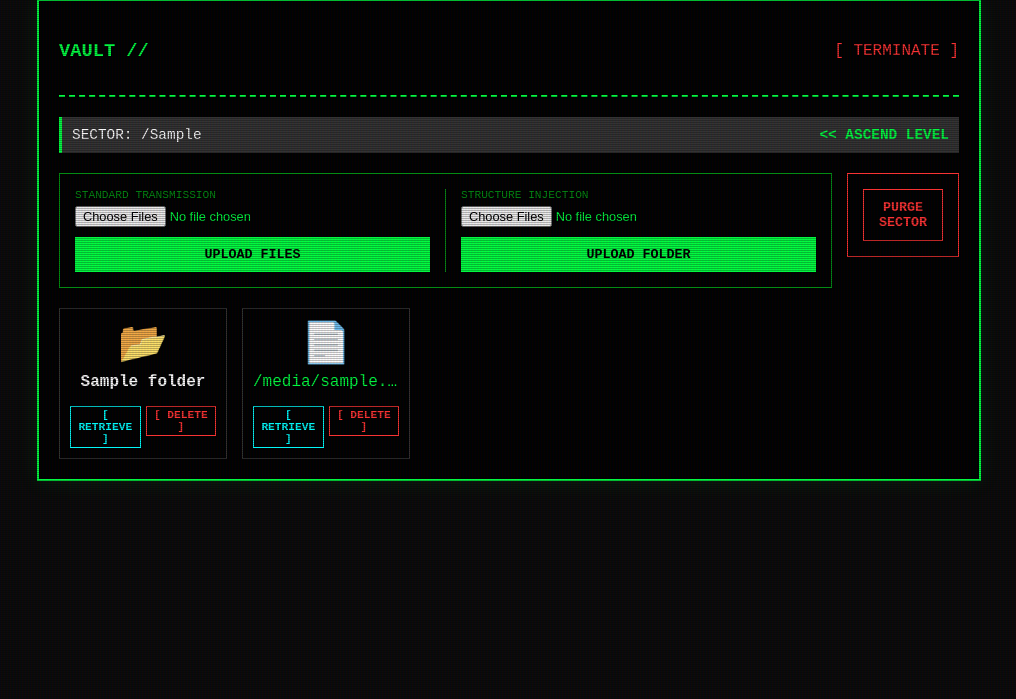
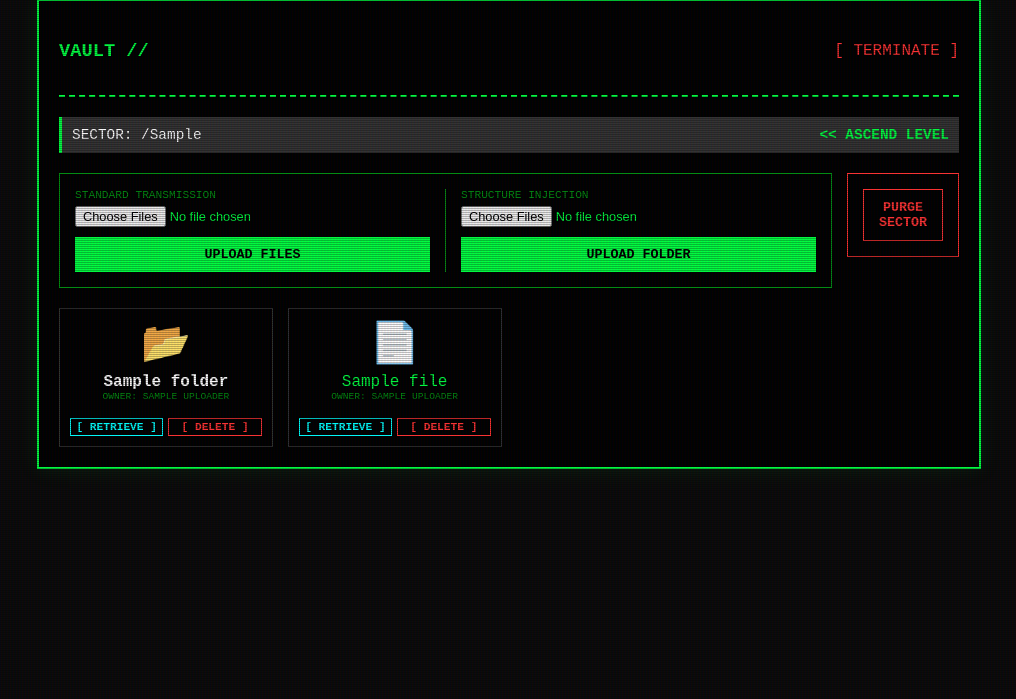
Before and after one commit to Muhsin-603/FTP, a Flask app: template templates/dashboard.html in a window 1280 px wide. Shown: the part 41-740 px from the top of the page, without its empty margins (131-1147 px from the left). Run offline with Flask 3, Linux system fonts and the light colour scheme; the template is opened without the code that fills it: most values are stand-ins (such as "Sample title", 1, 10 or a date in 2020).

Commit message:
updated dashboard

```diff
--- a/app.py
+++ b/app.py
@@ -5,15 +5,14 @@ import sqlite3
 import os
 import sys
 import shutil
-import tempfile # For creating temporary zip files
+import tempfile
+import time
 
 app = Flask(__name__)
 app.secret_key = "change-this-to-something-wild-drac"
 
 # --- Configuration ---
 DB_NAME = "users.db"
-
-# DEFAULT: If you don't provide a folder argument, we use 'uploads'
 BASE_DIR = os.path.abspath("uploads")
 
 if len(sys.argv) > 1:
@@ -36,6 +35,7 @@ def get_db():
 def init_db():
     conn = get_db()
     c = conn.cursor()
+    # Users Table
     c.execute("""
         CREATE TABLE IF NOT EXISTS users (
             id INTEGER PRIMARY KEY AUTOINCREMENT,
@@ -43,12 +43,22 @@ def init_db():
             password TEXT
         )
     """)
+    # Metadata Table (Tracks who uploaded what)
+    c.execute("""
+        CREATE TABLE IF NOT EXISTS file_metadata (
+            id INTEGER PRIMARY KEY AUTOINCREMENT,
+            filepath TEXT,
+            filename TEXT,
+            uploader TEXT,
+            timestamp DATETIME DEFAULT CURRENT_TIMESTAMP
+        )
+    """)
     conn.commit()
     conn.close()
 
 init_db()
 
-# --- Security Gate ---
+# --- Helpers ---
 def login_required(f):
     def wrapper(*args, **kwargs):
         if "user_id" not in session:
@@ -56,6 +66,24 @@ def login_required(f):
         return f(*args, **kwargs)
     wrapper.__name__ = f.__name__
     return wrapper
+
+def save_metadata(rel_path, filename, uploader):
+    try:
+        conn = get_db()
+        # Remove old entry if it exists (overwrite logic)
+        conn.execute("DELETE FROM file_metadata WHERE filepath=? AND filename=?", (rel_path, filename))
+        conn.execute("INSERT INTO file_metadata (filepath, filename, uploader) VALUES (?, ?, ?)",
+                     (rel_path, filename, uploader))
+        conn.commit()
+        conn.close()
+    except Exception as e:
+        print(f"Metadata Error: {e}")
+
+def get_metadata_map(rel_path):
+    conn = get_db()
+    rows = conn.execute("SELECT filename, uploader FROM file_metadata WHERE filepath=?", (rel_path,)).fetchall()
+    conn.close()
+    return {row['filename']: row['uploader'] for row in rows}
 
 # --- Routes ---
 
@@ -96,27 +124,34 @@ def register():
 def dashboard(req_path):
     abs_path = os.path.join(BASE_DIR, req_path)
 
-    # Security Check
     if not os.path.commonprefix([abs_path, BASE_DIR]) == BASE_DIR:
         return abort(404)
 
-    # If it's a file, we usually download it, but let's keep the dashboard logic purely for navigation here
     if os.path.isfile(abs_path):
          return send_from_directory(os.path.dirname(abs_path), os.path.basename(abs_path))
 
     if not os.path.exists(abs_path):
         return abort(404)
 
+    # Get Metadata for this folder
+    meta_map = get_metadata_map(req_path)
+
     items = os.listdir(abs_path)
     folders = []
     files = []
 
     for item in items:
+        # Hide the temporary partial files from the view
+        if item.endswith(".part"):
+            continue
+
         item_path = os.path.join(abs_path, item)
+        uploader = meta_map.get(item, "Unknown") # Default to Unknown if not in DB
+
         if os.path.isdir(item_path):
-            folders.append(item)
+            folders.append({'name': item, 'uploader': uploader})
         else:
-            files.append(item)
+            files.append({'name': item, 'uploader': uploader})
 
     parent = os.path.dirname(req_path) if req_path else None
 
@@ -143,6 +178,7 @@ def upload_file():
         return redirect(url_for('dashboard', req_path=current_path))
 
     files = request.files.getlist('file')
+    uploader = session["username"]
 
     for file in files:
         if file.filename == '':
@@ -153,12 +189,57 @@ def upload_file():
         safe_rel_path = os.path.join(*safe_parts)
         full_dest_path = os.path.join(target_dir, safe_rel_path)
 
-        os.makedirs(os.path.dirname(full_dest_path), exist_ok=True)
-        file.save(full_dest_path)
+        # Determine the directory of the file (for metadata relative path)
+        file_dir_rel = os.path.dirname(safe_rel_path)
+        # If it's a folder upload, we want to tag the root folder?
+        # Actually, let's just tag the file itself.
+        # But we need to store metadata relative to the dashboard view.
+        # If I upload Folder/File.txt, dashboard at / sees "Folder".
+        # Let's tag the specific file.
+        # Ideally, we tag the root folder too.
+
+        # 1. ATOMIC SAVE PROTOCOL
+        temp_path = full_dest_path + ".part"
+
+        try:
+            os.makedirs(os.path.dirname(full_dest_path), exist_ok=True)
+            file.save(temp_path)
+
+            # If we reached here, upload is complete and valid.
+            # Rename .part to real name
+            if os.path.exists(full_dest_path):
+                os.remove(full_dest_path) # Overwrite existing
+            os.rename(temp_path, full_dest_path)
+
+            # 2. METADATA TAGGING
+            # We tag the file itself
+            # We need the relative path of the file w.r.t BASE_DIR + current_path?
+            # No, w.r.t the folder it sits in.
+
+            # For the dashboard to see it:
+            # If I am at /dashboard/Sub, and file is at /Sub/file.txt
+            # DB needs: filepath="Sub", filename="file.txt"
+
+            # Calculate where this file lives relative to BASE_DIR
+            actual_rel_dir = os.path.join(current_path, os.path.dirname(safe_rel_path))
+            # Normalize path separators
+            actual_rel_dir = actual_rel_dir.replace("\\", "/").strip("/")
+
+            save_metadata(actual_rel_dir, os.path.basename(full_dest_path), uploader)
+
+            # Also tag the top-level folder if it's a folder upload
+            if len(safe_parts) > 1:
+                top_folder = safe_parts[0]
+                save_metadata(current_path, top_folder, uploader)
+
+        except Exception as e:
+            print(f"Upload Failed: {e}")
+            # CLEANUP CORRUPTED FILE
+            if os.path.exists(temp_path):
+                os.remove(temp_path)
 
     return redirect(url_for('dashboard', req_path=current_path))
 
-# --- RETRIEVAL PROTOCOLS (Download) ---
 @app.route("/retrieve", methods=["POST"])
 @login_required
 def retrieve_item():
@@ -167,38 +248,27 @@ def retrieve_item():
 
     target_path = os.path.join(BASE_DIR, current_path, item_name)
 
-    # Security: Stay inside BASE_DIR
     if not os.path.commonprefix([target_path, BASE_DIR]) == BASE_DIR:
         abort(403)
 
     if not os.path.exists(target_path):
         abort(404)
 
-    # 1. If it's a FILE, just send it
     if os.path.isfile(target_path):
         return send_from_directory(os.path.dirname(target_path), os.path.basename(target_path), as_attachment=True)
 
-    # 2. If it's a FOLDER, zip it first
     elif os.path.isdir(target_path):
-        # Create a temp directory to store the zip
         temp_dir = tempfile.mkdtemp()
         try:
-            # Create zip file name (e.g., MyFolder.zip)
             zip_name = f"{item_name}"
             zip_path = os.path.join(temp_dir, zip_name)
-
-            # Make the archive (shutil automatically adds .zip extension)
             shutil.make_archive(zip_path, 'zip', target_path)
-
-            # Send the zip file
             return send_file(f"{zip_path}.zip", as_attachment=True, download_name=f"{item_name}.zip")
         except Exception as e:
-            print(f"Error zipping: {e}")
             abort(500)
 
     return redirect(url_for('dashboard', req_path=current_path))
 
-# --- DESTRUCTION PROTOCOLS ---
 @app.route("/delete", methods=["POST"])
 @login_required
 def delete_item():
@@ -214,6 +284,12 @@ def delete_item():
             shutil.rmtree(target_path)
         else:
             os.remove(target_path)
+
+        # DELETE METADATA
+        conn = get_db()
+        conn.execute("DELETE FROM file_metadata WHERE filepath=? AND filename=?", (current_path, item_name))
+        conn.commit()
+        conn.close()
 
     return redirect(url_for('dashboard', req_path=current_path))
 
@@ -234,6 +310,12 @@ def delete_all():
             else:
                 os.remove(item_path)
 
+        # Wipe metadata for this sector
+        conn = get_db()
+        conn.execute("DELETE FROM file_metadata WHERE filepath=?", (current_path,))
+        conn.commit()
+        conn.close()
+
     return redirect(url_for('dashboard', req_path=current_path))
 
 @app.route("/logout")
--- a/templates/dashboard.html
+++ b/templates/dashboard.html
@@ -72,47 +72,30 @@
         .btn-del-mini { background: transparent; color: var(--error-red); border: 1px solid var(--error-red); padding: 2px 5px; font-size: 0.7em; flex: 1; }
         .btn-del-mini:hover { background: var(--error-red); color: white; }
 
-        .grid { display: grid; grid-template-columns: repeat(auto-fill, minmax(160px, 1fr)); gap: 15px; }
+        .grid { display: grid; grid-template-columns: repeat(auto-fill, minmax(170px, 1fr)); gap: 15px; }
         .item-card { border: 1px solid var(--dim-gray); padding: 10px; text-align: center; transition: all 0.2s; display: flex; flex-direction: column; justify-content: space-between; }
         .item-card:hover { border-color: var(--terminal-green); background: rgba(0, 255, 65, 0.05); }
-        .item-link { text-decoration: none; color: var(--terminal-green); overflow: hidden; text-overflow: ellipsis; margin-bottom: 10px; }
+        .item-link { text-decoration: none; color: var(--terminal-green); overflow: hidden; text-overflow: ellipsis; margin-bottom: 5px; }
         .folder-link { color: #fff; font-weight: bold; }
         .icon { font-size: 2.5em; display: block; margin-bottom: 5px; }
         .back-btn { color: var(--terminal-green); text-decoration: none; font-weight: bold; }
 
+        .uploader-tag { font-size: 0.6em; color: var(--terminal-dim); text-transform: uppercase; margin-bottom: 10px; display: block; }
+
         /* --- PROGRESS MODAL CSS --- */
         #progress-modal {
-            display: none; /* Hidden by default */
-            position: fixed; top: 0; left: 0; width: 100%; height: 100%;
+            display: none; position: fixed; top: 0; left: 0; width: 100%; height: 100%;
             background: rgba(0, 0, 0, 0.9); z-index: 2000;
-            justify-content: center; align-items: center;
-            flex-direction: column;
+            justify-content: center; align-items: center; flex-direction: column;
         }
+        .progress-box { width: 400px; padding: 20px; border: 2px solid var(--terminal-green); background: #000; box-shadow: 0 0 30px var(--terminal-green); text-align: center; }
+        .progress-title { color: var(--terminal-green); margin-bottom: 15px; font-size: 1.2em; text-transform: uppercase; letter-spacing: 2px; animation: blink 1s infinite; }
+        .progress-bar-container { width: 100%; height: 20px; background: #111; border: 1px solid var(--dim-gray); margin-bottom: 10px; position: relative; }
+        #progress-fill { height: 100%; background: var(--terminal-green); width: 0%; transition: width 0.1s linear; }
+        #progress-text { color: #fff; font-size: 0.9em; margin-bottom: 15px; }
 
-        .progress-box {
-            width: 400px; padding: 20px; border: 2px solid var(--terminal-green);
-            background: #000; box-shadow: 0 0 30px var(--terminal-green);
-            text-align: center;
-        }
-
-        .progress-title {
-            color: var(--terminal-green); margin-bottom: 15px; font-size: 1.2em;
-            text-transform: uppercase; letter-spacing: 2px;
-            animation: blink 1s infinite;
-        }
-
-        .progress-bar-container {
-            width: 100%; height: 20px; background: #111;
-            border: 1px solid var(--dim-gray); margin-bottom: 10px;
-            position: relative;
-        }
-
-        #progress-fill {
-            height: 100%; background: var(--terminal-green); width: 0%;
-            transition: width 0.1s linear;
-        }
-
-        #progress-text { color: #fff; font-size: 0.9em; }
+        .btn-cancel { background: var(--error-red); color: white; border: none; padding: 10px; font-weight: bold; cursor: pointer; width: 100%; }
+        .btn-cancel:hover { background: #ff0000; box-shadow: 0 0 10px var(--error-red); }
 
         @keyframes blink { 0% { opacity: 1; } 50% { opacity: 0.5; } 100% { opacity: 1; } }
 
@@ -163,16 +146,21 @@
         <div class="grid">
             {% for folder in folders %}
             <div class="item-card">
-                <a href="{{ url_for('dashboard', req_path=(current_path + '/' + folder) if current_path else folder) }}" class="item-link folder-link"><span class="icon">📂</span>{{ folder }}</a>
+                <div>
+                    <a href="{{ url_for('dashboard', req_path=(current_path + '/' + folder.name) if current_path else folder.name) }}" class="item-link folder-link">
+                        <span class="icon">📂</span>{{ folder.name }}
+                    </a>
+                    <span class="uploader-tag">OWNER: {{ folder.uploader }}</span>
+                </div>
                 <div class="btn-group">
                     <form onsubmit="handleRetrieve(event, this)" style="flex:1;">
                         <input type="hidden" name="current_path" value="{{ current_path }}">
-                        <input type="hidden" name="item_name" value="{{ folder }}">
+                        <input type="hidden" name="item_name" value="{{ folder.name }}">
                         <button type="submit" class="btn-retrieve">[ RETRIEVE ]</button>
                     </form>
-                    <form action="/delete" method="post" onsubmit="return confirmDelete('{{ folder }}')" style="flex:1;">
+                    <form action="/delete" method="post" onsubmit="return confirmDelete('{{ folder.name }}')" style="flex:1;">
                         <input type="hidden" name="current_path" value="{{ current_path }}">
-                        <input type="hidden" name="item_name" value="{{ folder }}">
+                        <input type="hidden" name="item_name" value="{{ folder.name }}">
                         <button type="submit" class="btn-del-mini">[ DELETE ]</button>
                     </form>
                 </div>
@@ -181,16 +169,21 @@
 
             {% for file in files %}
             <div class="item-card">
-                <a href="{{ url_for('dashboard', req_path=(current_path + '/' + file) if current_path else file) }}" class="item-link"><span class="icon">📄</span>{{ file }}</a>
+                <div>
+                    <a href="{{ url_for('dashboard', req_path=(current_path + '/' + file.name) if current_path else file.name) }}" class="item-link">
+                        <span class="icon">📄</span>{{ file.name }}
+                    </a>
+                    <span class="uploader-tag">OWNER: {{ file.uploader }}</span>
+                </div>
                 <div class="btn-group">
                     <form onsubmit="handleRetrieve(event, this)" style="flex:1;">
                         <input type="hidden" name="current_path" value="{{ current_path }}">
-                        <input type="hidden" name="item_name" value="{{ file }}">
+                        <input type="hidden" name="item_name" value="{{ file.name }}">
                         <button type="submit" class="btn-retrieve">[ RETRIEVE ]</button>
                     </form>
-                    <form action="/delete" method="post" onsubmit="return confirmDelete('{{ file }}')" style="flex:1;">
+                    <form action="/delete" method="post" onsubmit="return confirmDelete('{{ file.name }}')" style="flex:1;">
                         <input type="hidden" name="current_path" value="{{ current_path }}">
-                        <input type="hidden" name="item_name" value="{{ file }}">
+                        <input type="hidden" name="item_name" value="{{ file.name }}">
                         <button type="submit" class="btn-del-mini">[ DELETE ]</button>
                     </form>
                 </div>
@@ -212,6 +205,7 @@
                 <div id="progress-fill"></div>
             </div>
             <div id="progress-text">INITIALIZING PROTOCOLS...</div>
+            <button class="btn-cancel" onclick="abortTransfer()">[ ABORT SEQUENCE ]</button>
         </div>
     </div>
 
@@ -219,38 +213,37 @@
         function confirmNuke() { return confirm("WARNING: INCINERATE SECTOR?\n\nCannot be undone."); }
         function confirmDelete(name) { return confirm("Delete: " + name + "?"); }
 
+        let activeXHR = null; // Store the active request to cancel it later
+
         // --- UPLOAD LOGIC ---
         function handleUpload(event, form) {
-            event.preventDefault(); // Stop normal form submit
+            event.preventDefault();
             let formData = new FormData(form);
-
-            // Check if files are selected
             if(formData.getAll("file")[0].size === 0) return;
 
             showModal("TRANSMITTING TO CORE");
 
-            let xhr = new XMLHttpRequest();
-            xhr.open("POST", "/upload", true);
+            activeXHR = new XMLHttpRequest();
+            activeXHR.open("POST", "/upload", true);
 
-            // Listen to Upload Progress
-            xhr.upload.onprogress = function(e) {
+            activeXHR.upload.onprogress = function(e) {
                 if (e.lengthComputable) {
                     let percent = (e.loaded / e.total) * 100;
                     updateProgress(percent, "UPLOADING PACKETS: " + Math.round(percent) + "%");
                 }
             };
 
-            xhr.onload = function() {
-                if (xhr.status === 200) {
+            activeXHR.onload = function() {
+                if (activeXHR.status === 200) {
                     updateProgress(100, "TRANSMISSION COMPLETE");
-                    setTimeout(() => window.location.reload(), 500); // Reload to show files
+                    setTimeout(() => window.location.reload(), 500);
                 } else {
                     updateProgress(0, "ERROR: LINK SEVERED");
                     setTimeout(hideModal, 2000);
                 }
             };
 
-            xhr.send(formData);
+            activeXHR.send(formData);
         }
 
         // --- DOWNLOAD LOGIC ---
@@ -261,41 +254,30 @@
 
             showModal("RECEIVING DATA STREAM");
 
-            let xhr = new XMLHttpRequest();
-            xhr.open("POST", "/retrieve", true);
-            xhr.responseType = "blob"; // Vital: Treat response as binary file
+            activeXHR = new XMLHttpRequest();
+            activeXHR.open("POST", "/retrieve", true);
+            activeXHR.responseType = "blob";
 
-            // Listen to Download Progress
-            xhr.onprogress = function(e) {
+            activeXHR.onprogress = function(e) {
                 if (e.lengthComputable) {
                     let percent = (e.loaded / e.total) * 100;
                     updateProgress(percent, "DOWNLOADING: " + Math.round(percent) + "%");
                 } else {
-                    // Sometimes servers don't send Content-Length for zips
-                    updateProgress(100, "STREAMING DATA (SIZE UNKNOWN)...");
+                    updateProgress(100, "STREAMING DATA...");
                 }
             };
 
-            xhr.onload = function() {
-                if (xhr.status === 200) {
-                    // Create a hidden link to trigger the browser's save dialog
+            activeXHR.onload = function() {
+                if (activeXHR.status === 200) {
                     let blob = this.response;
-
-                    // Try to guess filename from header or form
                     let filename = itemName;
-                    // If it's a folder, app.py sends a zip, so append .zip if not present
                     if (blob.type === "application/zip" && !filename.endsWith('.zip')) {
                         filename += ".zip";
                     }
-
                     let url = window.URL.createObjectURL(blob);
                     let a = document.createElement("a");
-                    a.style.display = "none";
-                    a.href = url;
-                    a.download = filename;
-                    document.body.appendChild(a);
-                    a.click();
-
+                    a.style.display = "none"; a.href = url; a.download = filename;
+                    document.body.appendChild(a); a.click();
                     window.URL.revokeObjectURL(url);
                     hideModal();
                 } else {
@@ -304,10 +286,19 @@
                 }
             };
 
-            xhr.send(formData);
+            activeXHR.send(formData);
         }
 
-        // --- UI HELPERS ---
+        // --- ABORT LOGIC ---
+        function abortTransfer() {
+            if (activeXHR) {
+                activeXHR.abort();
+                updateProgress(0, "SEQUENCE ABORTED BY USER");
+                setTimeout(hideModal, 1000);
+                // The server will see the disconnect and the .part file will NOT be renamed.
+            }
+        }
+
         function showModal(title) {
             document.getElementById("progress-modal").style.display = "flex";
             document.getElementById("progress-title").innerText = title;
@@ -316,6 +307,7 @@
 
         function hideModal() {
             document.getElementById("progress-modal").style.display = "none";
+            activeXHR = null;
         }
 
         function updateProgress(percent, text) {
```
